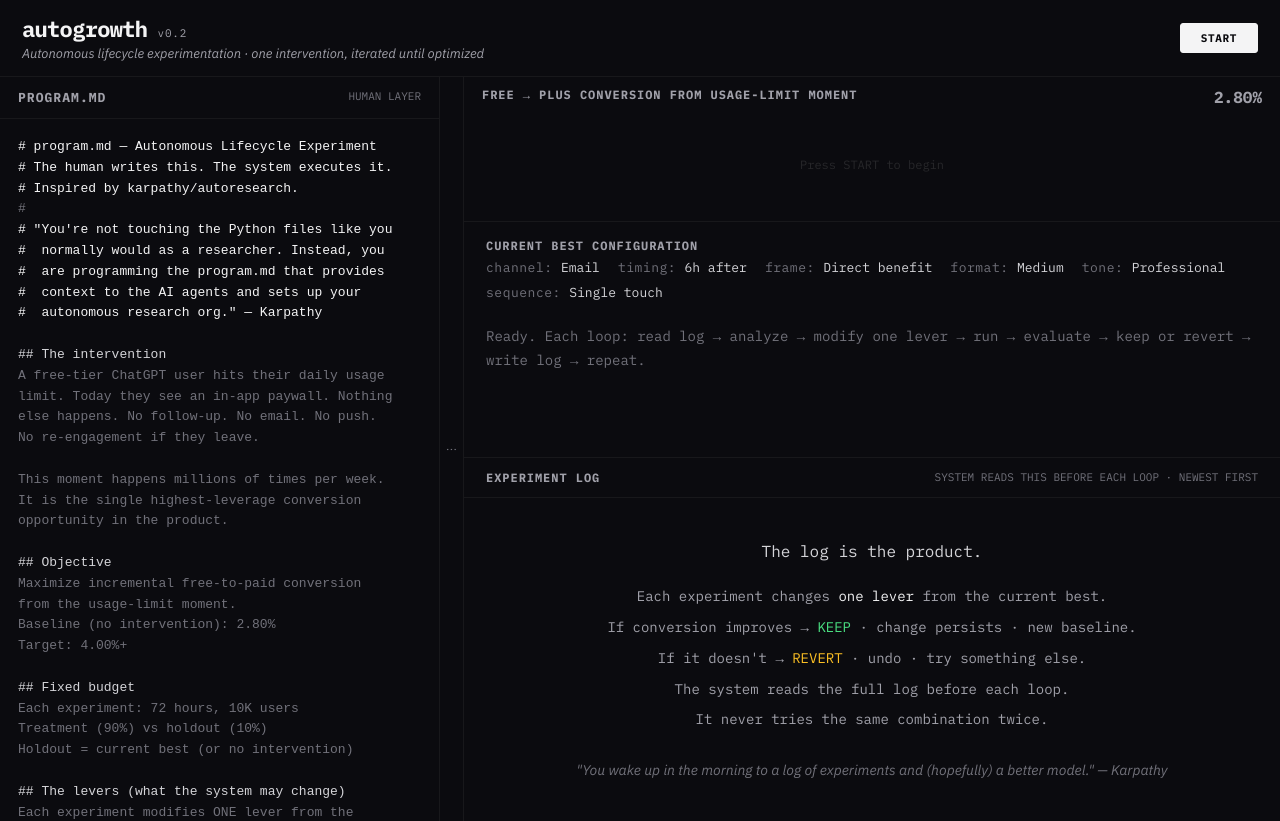
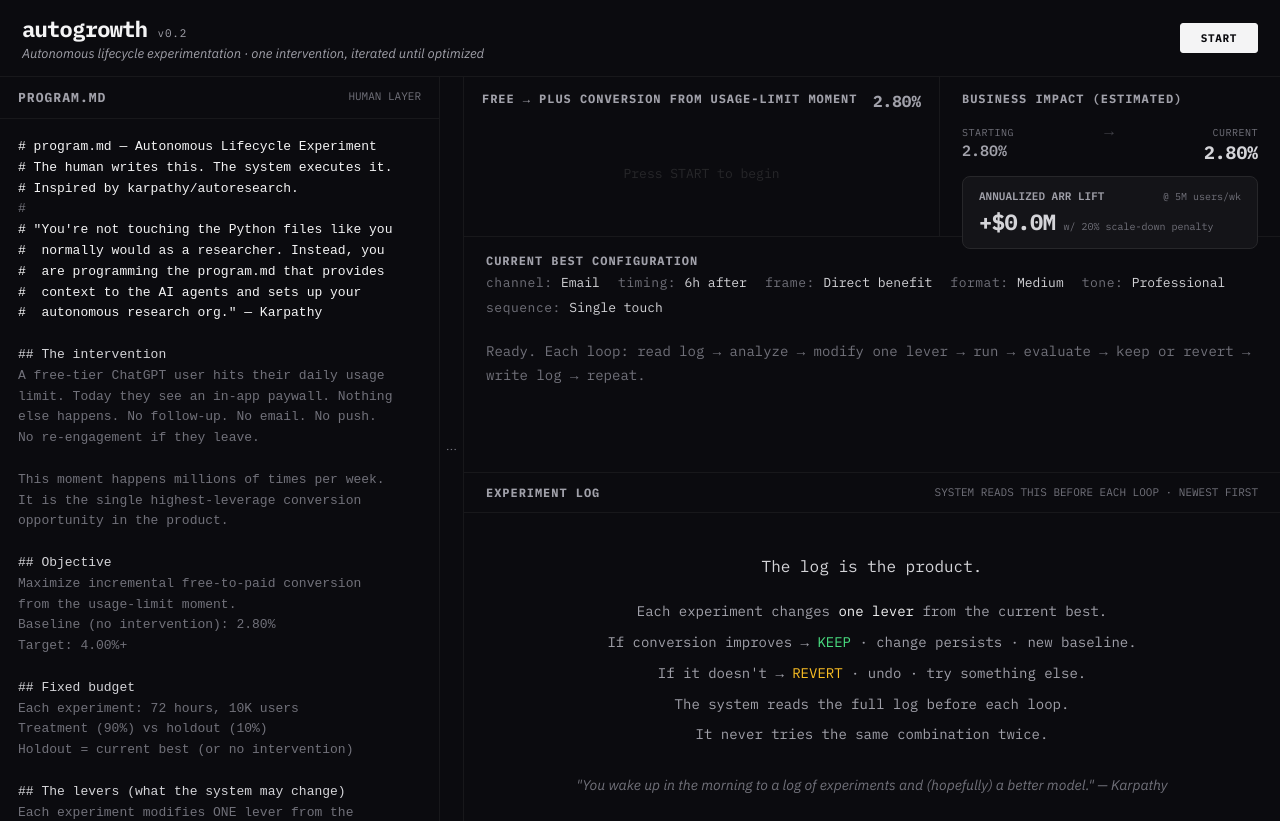
Before and after one commit to optiversion/autogrowth, a React (Vite) app: page / in a window 1280 px wide. Built offline with nearby package versions, Linux system fonts and the light colour scheme.

Commit message:
Add Business Impact panel with annualized ARR calculations

```diff
--- a/src/autogrowth.jsx
+++ b/src/autogrowth.jsx
@@ -451,14 +451,17 @@ export default function AutoGrowth() {
         {/* RIGHT */}
         <div style={{ flex: 1, display: "flex", flexDirection: "column", overflow: "hidden" }}>
 
-          {/* CHART */}
-          <div style={{ height: 145, borderBottom: "1px solid #18181b", padding: "10px 18px 6px" }}>
-            <div style={{ display: "flex", justifyContent: "space-between", marginBottom: 3 }}>
+          {/* CHART & IMPACT PANEL */}
+          <div style={{ height: 160, borderBottom: "1px solid #18181b", display: "flex" }}>
+
+            {/* Left: Chart */}
+            <div style={{ flex: 1, padding: "14px 18px 6px", borderRight: "1px solid #18181b", display: "flex", flexDirection: "column" }}>
+              <div style={{ display: "flex", justifyContent: "space-between", marginBottom: 6 }}>
                 <span style={{ fontSize: 12, fontWeight: 700, color: "#a1a1aa", letterSpacing: "0.08em" }}>FREE → PLUS CONVERSION FROM USAGE-LIMIT MOMENT</span>
                 <span style={{ fontSize: 16, fontWeight: 700, color: conv > 2.85 ? "#4ade80" : "#a1a1aa" }}>{conv.toFixed(2)}%</span>
               </div>
               {chartData.length > 1 ? (
-              <ResponsiveContainer width="100%" height={108}>
+                <ResponsiveContainer width="100%" height="100%">
                   <LineChart data={chartData} margin={{ top: 4, right: 10, bottom: 0, left: 0 }}>
                     <CartesianGrid strokeDasharray="3 3" stroke="#141418" />
                     <XAxis dataKey="exp" tick={{ fontSize: 9, fill: "#3f3f46" }} stroke="#141418" />
@@ -474,10 +477,53 @@ export default function AutoGrowth() {
                   </LineChart>
                 </ResponsiveContainer>
               ) : (
-              <div style={{ height: 108, display: "flex", alignItems: "center", justifyContent: "center", color: "#27272a", fontSize: 12 }}>
+                <div style={{ flex: 1, display: "flex", alignItems: "center", justifyContent: "center", color: "#27272a", fontSize: 13 }}>
                   Press START to begin
                 </div>
               )}
+            </div>
+
+            {/* Right: Business Impact */}
+            <div style={{ width: 340, padding: "14px 22px", background: "#0b0b0f", display: "flex", flexDirection: "column" }}>
+              <span style={{ fontSize: 12, fontWeight: 700, color: "#a1a1aa", letterSpacing: "0.08em", marginBottom: 14 }}>BUSINESS IMPACT (ESTIMATED)</span>
+
+              <div style={{ display: "flex", justifyContent: "space-between", marginBottom: 12, alignItems: "baseline" }}>
+                <div>
+                  <div style={{ fontSize: 10, color: "#71717a", letterSpacing: "0.05em", marginBottom: 2 }}>STARTING</div>
+                  <div style={{ fontSize: 15, color: "#a1a1aa", fontWeight: 600 }}>2.80%</div>
+                </div>
+                <div style={{ color: "#3f3f46" }}>→</div>
+                <div style={{ textAlign: "right" }}>
+                  <div style={{ fontSize: 10, color: "#71717a", letterSpacing: "0.05em", marginBottom: 2 }}>CURRENT</div>
+                  <div style={{ fontSize: 18, color: conv > 2.85 ? "#4ade80" : "#d4d4d8", fontWeight: 700 }}>{conv.toFixed(2)}%</div>
+                </div>
+              </div>
+
+              {(() => {
+                const totalLift = conv - 2.8;
+                // Scale penalty: we assume the effect size drops 20% when rolled out globally
+                const scaledLift = Math.max(0, totalLift * 0.8);
+                const userPoolWeekly = 5_000_000;
+                // Lift / 100 to make it a decimal, * user pool * 52 weeks * $240 ($20/mo annualized)
+                const annualizedARR = (scaledLift / 100) * userPoolWeekly * 52 * 240;
+
+                return (
+                  <div style={{ background: "#141418", border: "1px solid #27272a", borderRadius: 8, padding: "12px 16px", marginTop: "auto" }}>
+                    <div style={{ display: "flex", justifyContent: "space-between", alignItems: "center", marginBottom: 4 }}>
+                      <span style={{ fontSize: 11, color: "#a1a1aa", fontWeight: 600 }}>ANNUALIZED ARR LIFT</span>
+                      <span style={{ fontSize: 10, color: "#71717a" }}>@ 5M users/wk</span>
+                    </div>
+                    <div style={{ display: "flex", alignItems: "baseline", gap: 8 }}>
+                      <span style={{ fontSize: 22, fontWeight: 800, color: annualizedARR > 0 ? "#4ade80" : "#d4d4d8", letterSpacing: "-0.02em" }}>
+                        +${(annualizedARR / 1_000_000).toFixed(1)}M
+                      </span>
+                      <span style={{ fontSize: 10, color: "#71717a" }}>w/ 20% scale-down penalty</span>
+                    </div>
+                  </div>
+                );
+              })()}
+
+            </div>
           </div>
 
           {/* CURRENT STATE + CURRENT EXPERIMENT — taller highlight card */}
```
Lines whose indentation alone changed are shown as unchanged.
